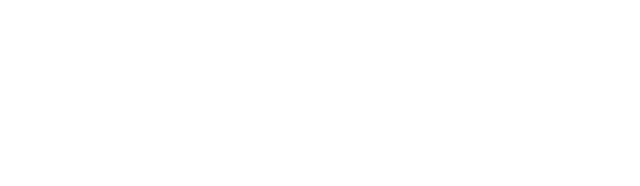
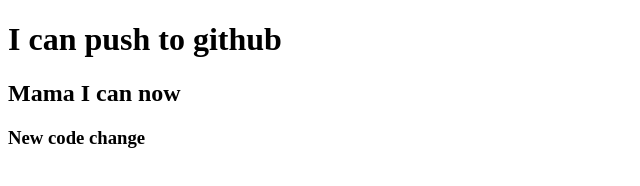
Before and after one commit to ayeshaalpona/my-six-repo, a plain HTML site: page index.html in a window 1280 px wide. Shown: the whole page, without its empty margins (0-640 px from the left). Drawn offline with Linux system fonts and the light colour scheme.

Commit message:
added header

```diff
--- a/index.html
+++ b/index.html
@@ -7,6 +7,8 @@
     <title>my six repo</title>
 </head>
 <body>
-
+ <h1>I can push to github</h1>
+ <h2>Mama I can now </h2>
+ <h3>New code change</h3>
 </body>
 </html>
```
